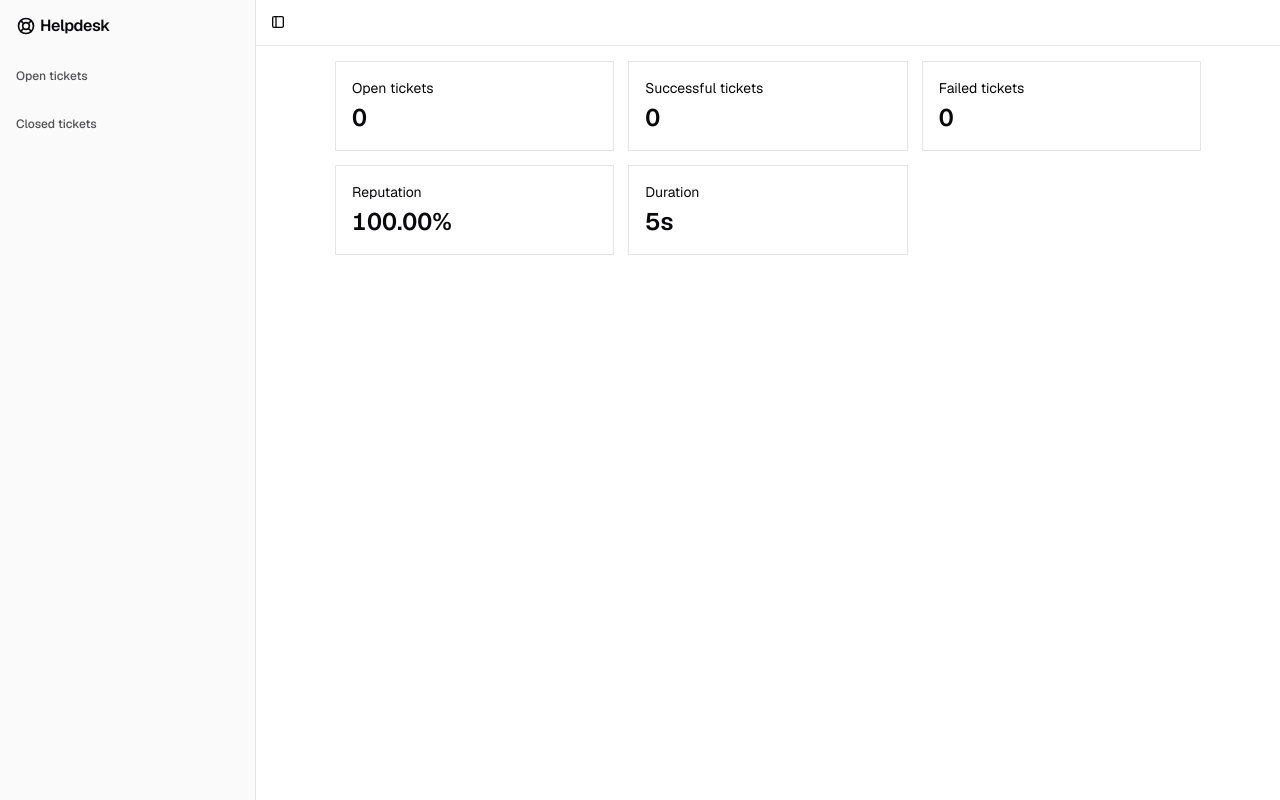
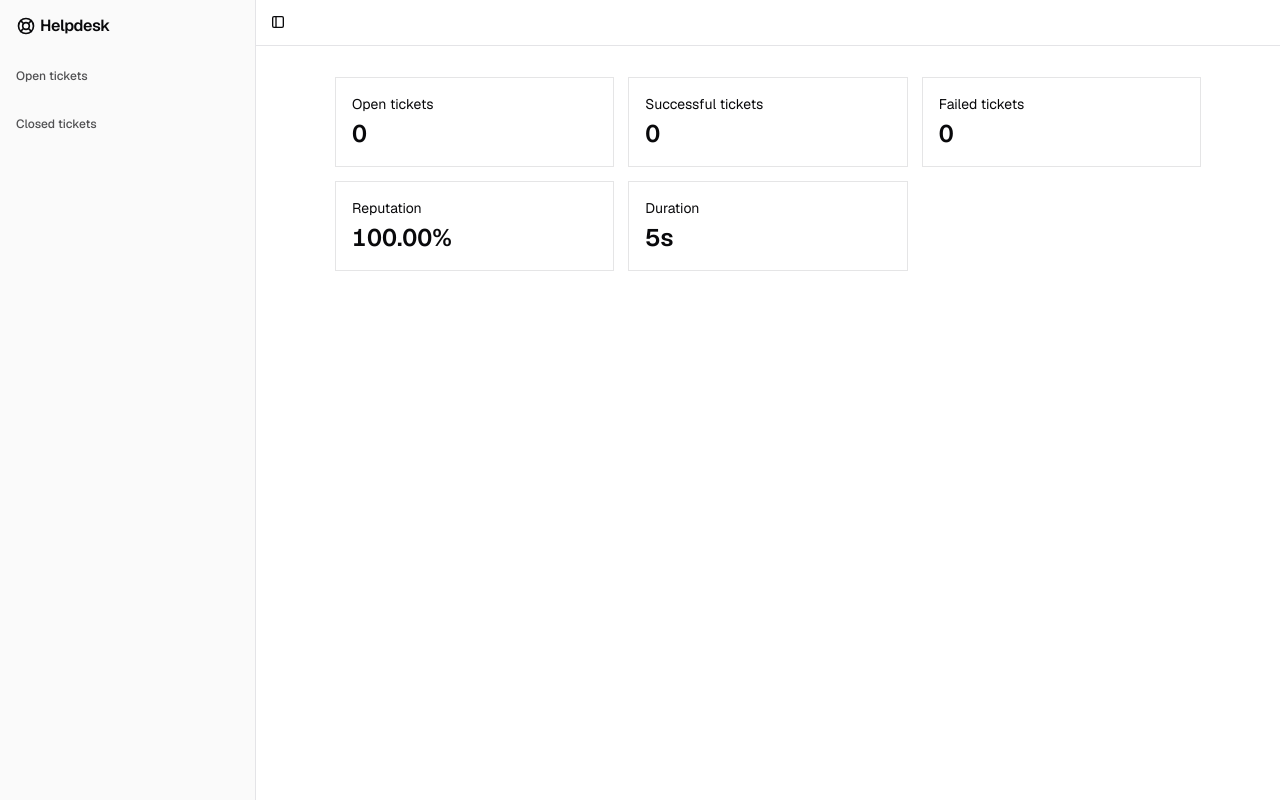
Before and after one commit to jameblai/helpdesk, a Next.js app: page / in a window 1280 px wide. Built offline with nearby package versions, Linux system fonts and the light colour scheme.

Commit message:
Extra vertical padding on container on large screens

```diff
--- a/app/[ticketId]/page.tsx
+++ b/app/[ticketId]/page.tsx
@@ -21,7 +21,7 @@ export default function TicketPage({
   if (!ticket) return redirect("/");
 
   return (
-    <Container className="py-4">
+    <Container className="py-4 md:py-8">
       <TicketView ticket={ticket} />
     </Container>
   );
--- a/app/page.tsx
+++ b/app/page.tsx
@@ -3,7 +3,7 @@ import { GameStats } from "@/components/GameStats";
 
 export default function GamePage() {
   return (
-    <Container className="py-4">
+    <Container className="py-4 md:py-8">
       <GameStats />
     </Container>
   );
```
